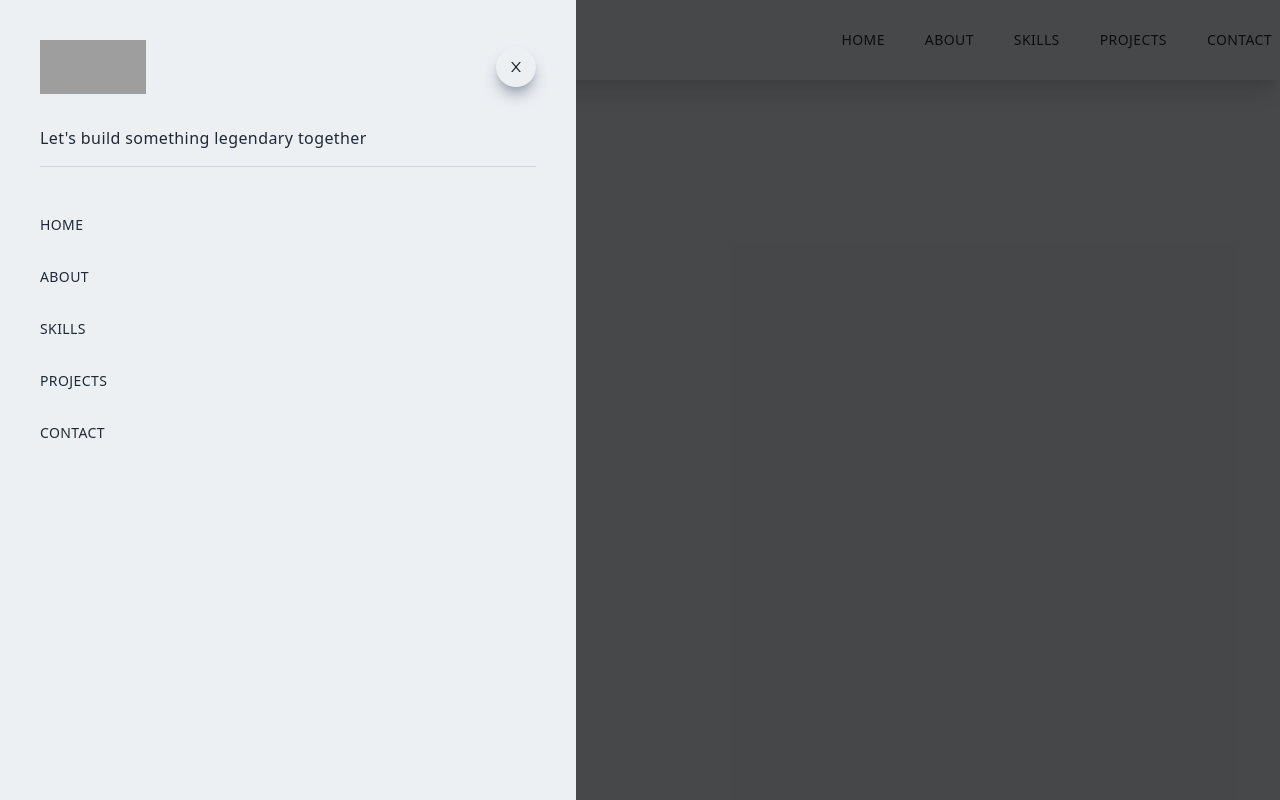
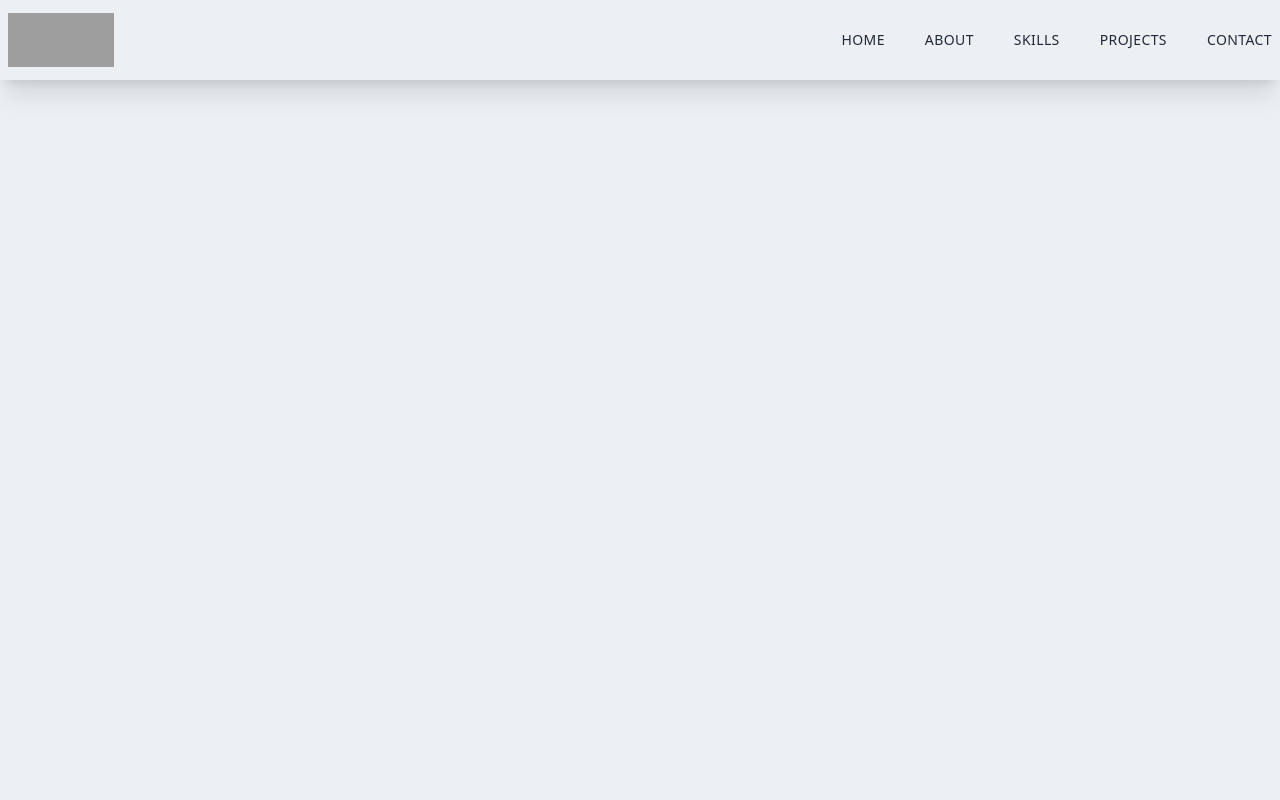
Before and after one commit to FixRuan/Next-Website, a Next.js app: page / in a window 1280 px wide. Built offline with nearby package versions, Linux system fonts and the light colour scheme; grey boxes are pictures that could not be loaded.

Commit message:
Navbar Animation

```diff
--- a/components/Navbar.jsx
+++ b/components/Navbar.jsx
@@ -1,10 +1,20 @@
 /* eslint-disable react/no-unescaped-entities */
+import { useState } from 'react';
 import Image from 'next/image';
 import Link from 'next/link';
-import { AiOutlineClose, AiOutlineMenu } from 'react-icons/ai';
+import { AiOutlineClose, AiOutlineMenu, AiOutlineMail } from 'react-icons/ai';
+import { FaLinkedinIn, FaGithub } from 'react-icons/fa';
+import { BsFillPersonLinesFill } from 'react-icons/bs';
 
 
 export function Navbar() {
+
+    const [nav, setNav] = useState(false);
+
+    function handleNav() {
+        setNav(!nav);
+    }
+
     return (
         <div className='fixed w-full h-20 shadow-xl z-[100]'>
             <div className='flex justify-between items-center w-full h-full px-2 2xl:px-16'>
@@ -27,18 +37,21 @@
                             <li className="ml-10 text-sm uppercase hover:border-b">Contact</li>
                         </Link>
                     </ul>
-                    <div className="md:hidden lg:hidden">
+                    <div onClick={handleNav} className="md:hidden lg:hidden">
                         <AiOutlineMenu size={25} />
                     </div>
                 </div>
             </div>
 
-            <div className="fixed left-0 top-0 w-full h-screen bg-black/70">
-                <div className="fixed left-0 top-0 w-[75%] sm:w-[6-%] md:w-[45%] h-screen bg-[#ecf0f3] p-10 ease-in duration-500">
+            <div className={nav ? "md:hidden fixed left-0 top-0 w-full h-screen bg-black/70" : ""}>
+                <div className={
+                    nav ? "fixed left-0 top-0 w-[75%] sm:w-[60%] md:w-[45%] h-screen bg-[#ecf0f3] p-10 ease-in duration-500"
+                        : "fixed left-[-100%] top-0 p-10 ease-in duration-500"
+                }>
                     <div>
                         <div className="flex w-full items-center justify-between">
                             <Image src="/../public/assets/_rp.png" alt="logo" width="106px" height="54px" />
-                            <div className="rounded-full shadow-lg shadow-gray-400 p-3 cursor-pointer">
+                            <div onClick={handleNav} className="rounded-full shadow-lg shadow-gray-400 p-3 cursor-pointer">
                                 <AiOutlineClose />
                             </div>
                         </div>
@@ -70,6 +83,28 @@
                                 <li className="py-4 text-sm hover:text-[#1F6FEB] ease-in duration-200">Contact</li>
                             </Link>
                         </ul>
+
+                        <div className="pt-40">
+                            <p className="uppercase tracking-widest text-[#5651e5]">Let's Connect</p>
+                            <div className="flex items-center justify-between my-4 w-full sm:w-[80%]">
+                                <div className="rounded-full shadow-lg shadow-gray-400 p-3 cursor-pointer hover:scale-105 ease-in duration-300">
+                                    <FaLinkedinIn />
+                                </div>
+
+                                <div className="rounded-full shadow-lg shadow-gray-400 p-3 cursor-pointer hover:scale-105 ease-in duration-300">
+                                    <FaGithub />
+                                </div>
+
+                                <div className="rounded-full shadow-lg shadow-gray-400 p-3 cursor-pointer hover:scale-105 ease-in duration-300">
+                                    <AiOutlineMail />
+                                </div>
+
+                                <div className="rounded-full shadow-lg shadow-gray-400 p-3 cursor-pointer hover:scale-105 ease-in duration-300">
+                                    <BsFillPersonLinesFill />
+                                </div>
+                            </div>
+
+                        </div>
                     </div>
                 </div>
             </div>
```
